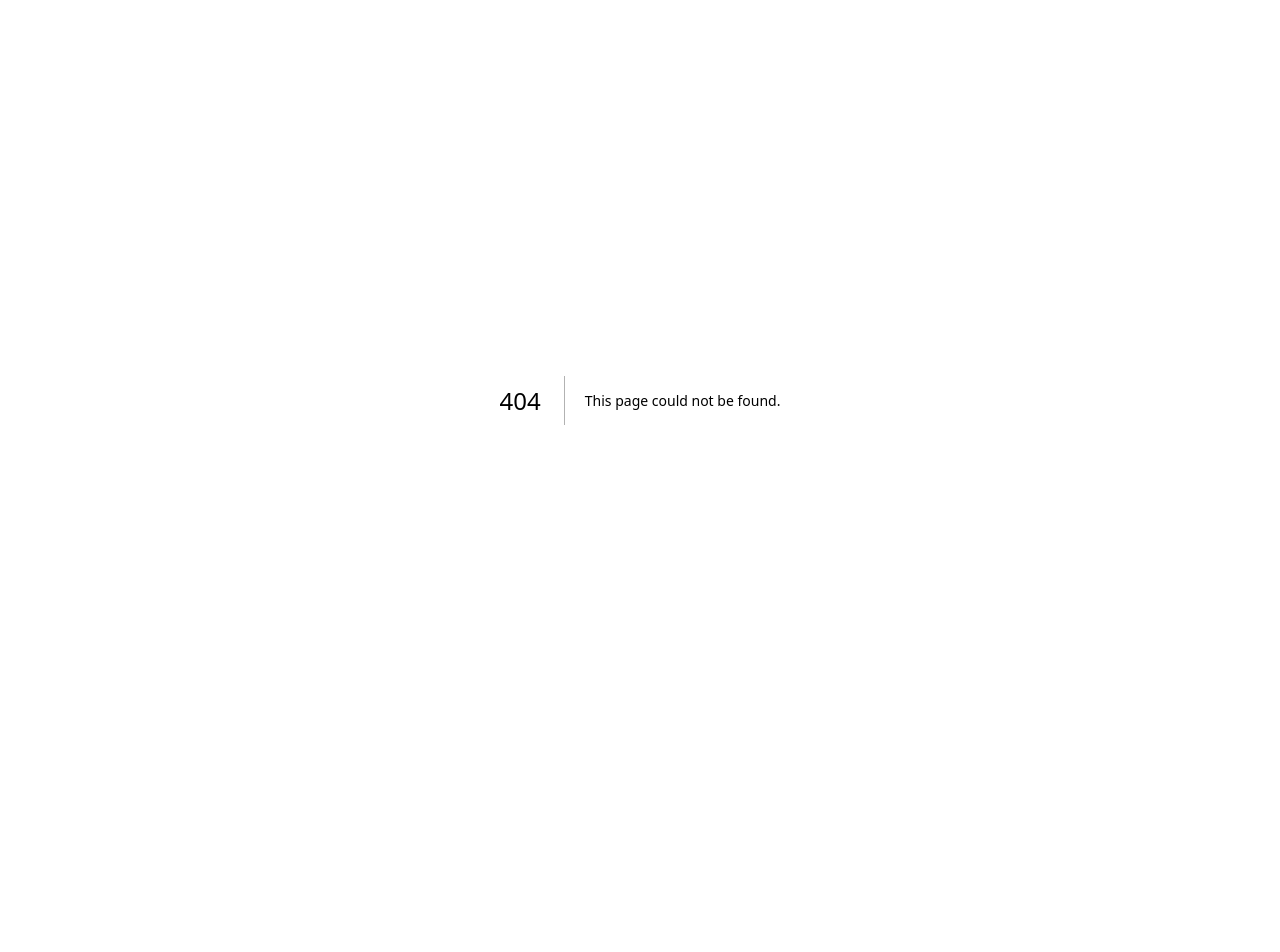
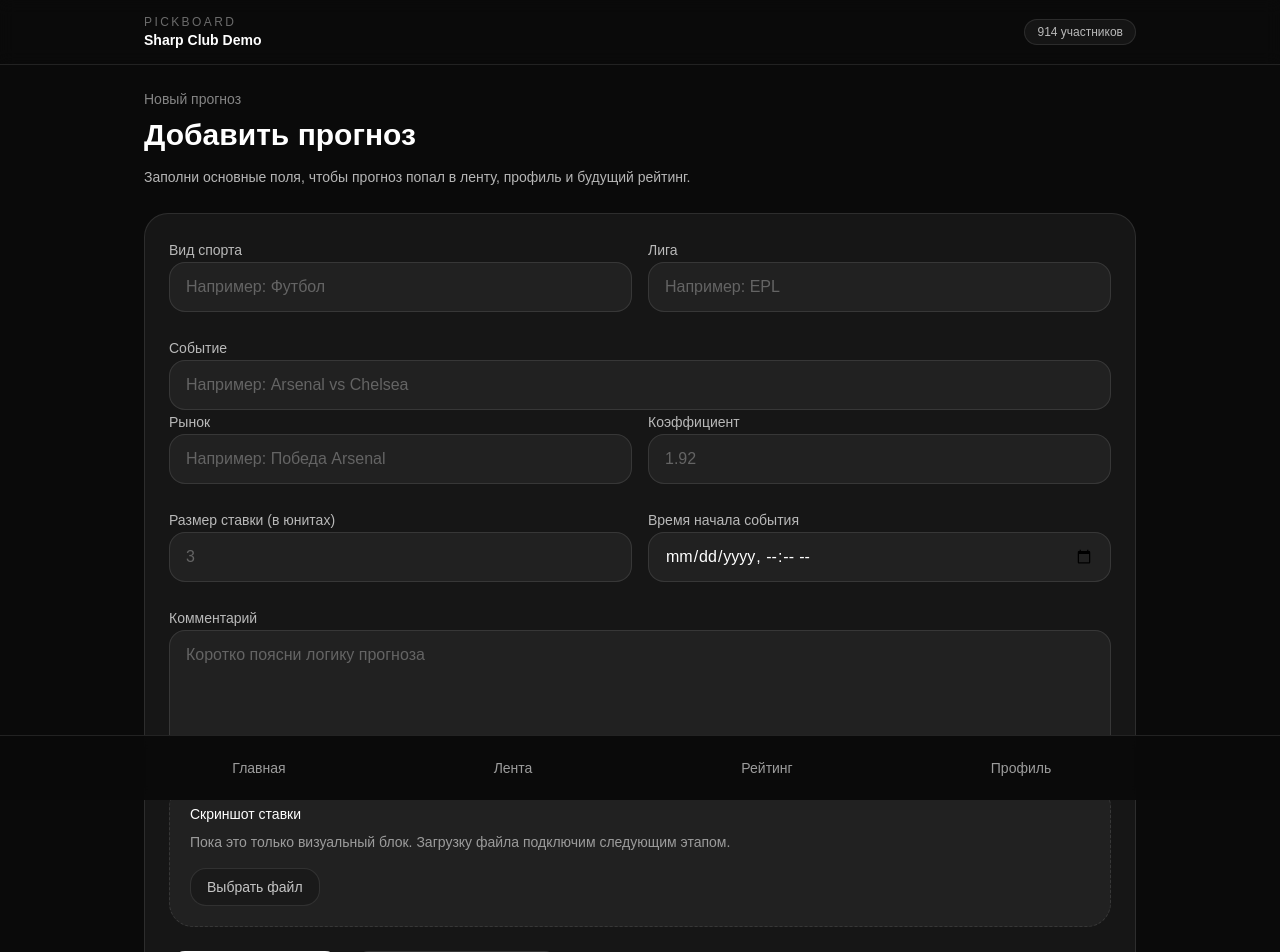
Before and after one commit to visitvitosatos-pixel/pickboard, a Next.js app: page /pick/new in a window 1280 px wide. Before the commit this address had no page. Shown: the top 952 px of the page. Before the commit the page ends 800 px from the top, so only its background shows below. Built offline with nearby package versions, Linux system fonts and the light colour scheme.

Commit message:
fix: remove misplaced page file and restore pick route

```diff
--- /dev/null
+++ b/src/app/pick/new/page.tsx
@@ -0,0 +1,24 @@
+import { AppShell } from "@/components/layout/app-shell";
+import { AddPickForm } from "@/features/pick-form/add-pick-form";
+
+export default function AddPickPage() {
+  return (
+    <AppShell>
+      <section className="space-y-6">
+        <div>
+          <p className="text-sm text-white/50">Новый прогноз</p>
+          <h1 className="mt-2 text-3xl font-semibold text-white">
+            Добавить прогноз
+          </h1>
+          <p className="mt-3 max-w-2xl text-sm leading-6 text-white/70">
+            Заполни основные поля, чтобы прогноз попал в ленту, профиль и будущий рейтинг.
+          </p>
+        </div>
+
+        <div className="rounded-3xl border border-white/10 bg-white/5 p-6">
+          <AddPickForm />
+        </div>
+      </section>
+    </AppShell>
+  );
+}
--- a/src/features/home/community-overview.tsx
+++ b/src/features/home/community-overview.tsx
@@ -1,3 +1,5 @@
+import Link from "next/link";
+
 export function CommunityOverview() {
   return (
     <section className="grid gap-4 md:grid-cols-[1.2fr_0.8fr]">
@@ -29,6 +31,15 @@ export function CommunityOverview() {
             <p className="mt-2 text-2xl font-semibold text-white">11</p>
           </div>
         </div>
+
+        <div className="mt-6">
+          <Link
+            href="/pick/new"
+            className="inline-flex rounded-2xl bg-white px-5 py-3 text-sm font-medium text-black transition hover:opacity-90"
+          >
+            Добавить прогноз
+          </Link>
+        </div>
       </article>
 
       <article className="rounded-3xl border border-white/10 bg-white/5 p-6">
--- /dev/null
+++ b/src/features/pick-form/add-pick-form.tsx
@@ -0,0 +1,114 @@
+export function AddPickForm() {
+  return (
+    <form className="space-y-6">
+      <section className="grid gap-4 md:grid-cols-2">
+        <label className="space-y-2">
+          <span className="text-sm text-white/70">Вид спорта</span>
+          <input
+            type="text"
+            placeholder="Например: Футбол"
+            className="w-full rounded-2xl border border-white/10 bg-white/5 px-4 py-3 text-white outline-none placeholder:text-white/30 focus:border-white/20"
+          />
+        </label>
+
+        <label className="space-y-2">
+          <span className="text-sm text-white/70">Лига</span>
+          <input
+            type="text"
+            placeholder="Например: EPL"
+            className="w-full rounded-2xl border border-white/10 bg-white/5 px-4 py-3 text-white outline-none placeholder:text-white/30 focus:border-white/20"
+          />
+        </label>
+      </section>
+
+      <label className="space-y-2">
+        <span className="text-sm text-white/70">Событие</span>
+        <input
+          type="text"
+          placeholder="Например: Arsenal vs Chelsea"
+          className="w-full rounded-2xl border border-white/10 bg-white/5 px-4 py-3 text-white outline-none placeholder:text-white/30 focus:border-white/20"
+        />
+      </label>
+
+      <section className="grid gap-4 md:grid-cols-2">
+        <label className="space-y-2">
+          <span className="text-sm text-white/70">Рынок</span>
+          <input
+            type="text"
+            placeholder="Например: Победа Arsenal"
+            className="w-full rounded-2xl border border-white/10 bg-white/5 px-4 py-3 text-white outline-none placeholder:text-white/30 focus:border-white/20"
+          />
+        </label>
+
+        <label className="space-y-2">
+          <span className="text-sm text-white/70">Коэффициент</span>
+          <input
+            type="number"
+            step="0.01"
+            placeholder="1.92"
+            className="w-full rounded-2xl border border-white/10 bg-white/5 px-4 py-3 text-white outline-none placeholder:text-white/30 focus:border-white/20"
+          />
+        </label>
+      </section>
+
+      <section className="grid gap-4 md:grid-cols-2">
+        <label className="space-y-2">
+          <span className="text-sm text-white/70">Размер ставки (в юнитах)</span>
+          <input
+            type="number"
+            step="0.5"
+            placeholder="3"
+            className="w-full rounded-2xl border border-white/10 bg-white/5 px-4 py-3 text-white outline-none placeholder:text-white/30 focus:border-white/20"
+          />
+        </label>
+
+        <label className="space-y-2">
+          <span className="text-sm text-white/70">Время начала события</span>
+          <input
+            type="datetime-local"
+            className="w-full rounded-2xl border border-white/10 bg-white/5 px-4 py-3 text-white outline-none focus:border-white/20"
+          />
+        </label>
+      </section>
+
+      <label className="space-y-2">
+        <span className="text-sm text-white/70">Комментарий</span>
+        <textarea
+          rows={5}
+          placeholder="Коротко поясни логику прогноза"
+          className="w-full rounded-2xl border border-white/10 bg-white/5 px-4 py-3 text-white outline-none placeholder:text-white/30 focus:border-white/20"
+        />
+      </label>
+
+      <div className="rounded-3xl border border-dashed border-white/10 bg-white/5 p-5">
+        <p className="text-sm font-medium text-white">Скриншот ставки</p>
+        <p className="mt-2 text-sm text-white/55">
+          Пока это только визуальный блок. Загрузку файла подключим следующим этапом.
+        </p>
+
+        <button
+          type="button"
+          className="mt-4 rounded-2xl border border-white/10 bg-black/20 px-4 py-2 text-sm text-white/75 transition hover:bg-white/10 hover:text-white"
+        >
+          Выбрать файл
+        </button>
+      </div>
+
+      <div className="flex flex-col gap-3 sm:flex-row">
+        <button
+          type="submit"
+          className="rounded-2xl bg-white px-6 py-3 text-sm font-medium text-black transition hover:opacity-90"
+        >
+          Сохранить прогноз
+        </button>
+
+        <button
+          type="button"
+          className="rounded-2xl border border-white/10 bg-white/5 px-6 py-3 text-sm font-medium text-white transition hover:bg-white/10"
+        >
+          Сохранить как черновик
+        </button>
+      </div>
+    </form>
+  );
+}
```
